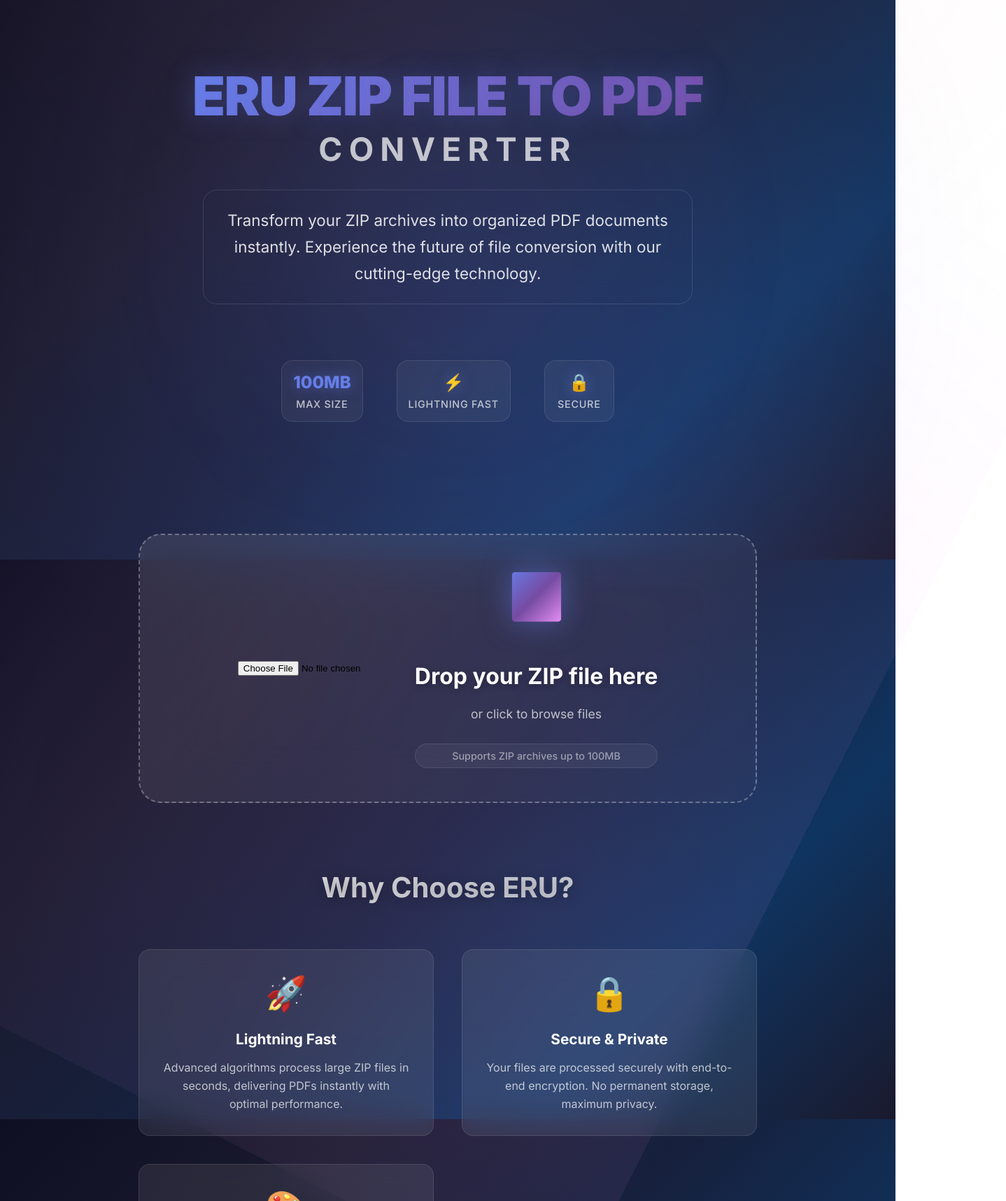
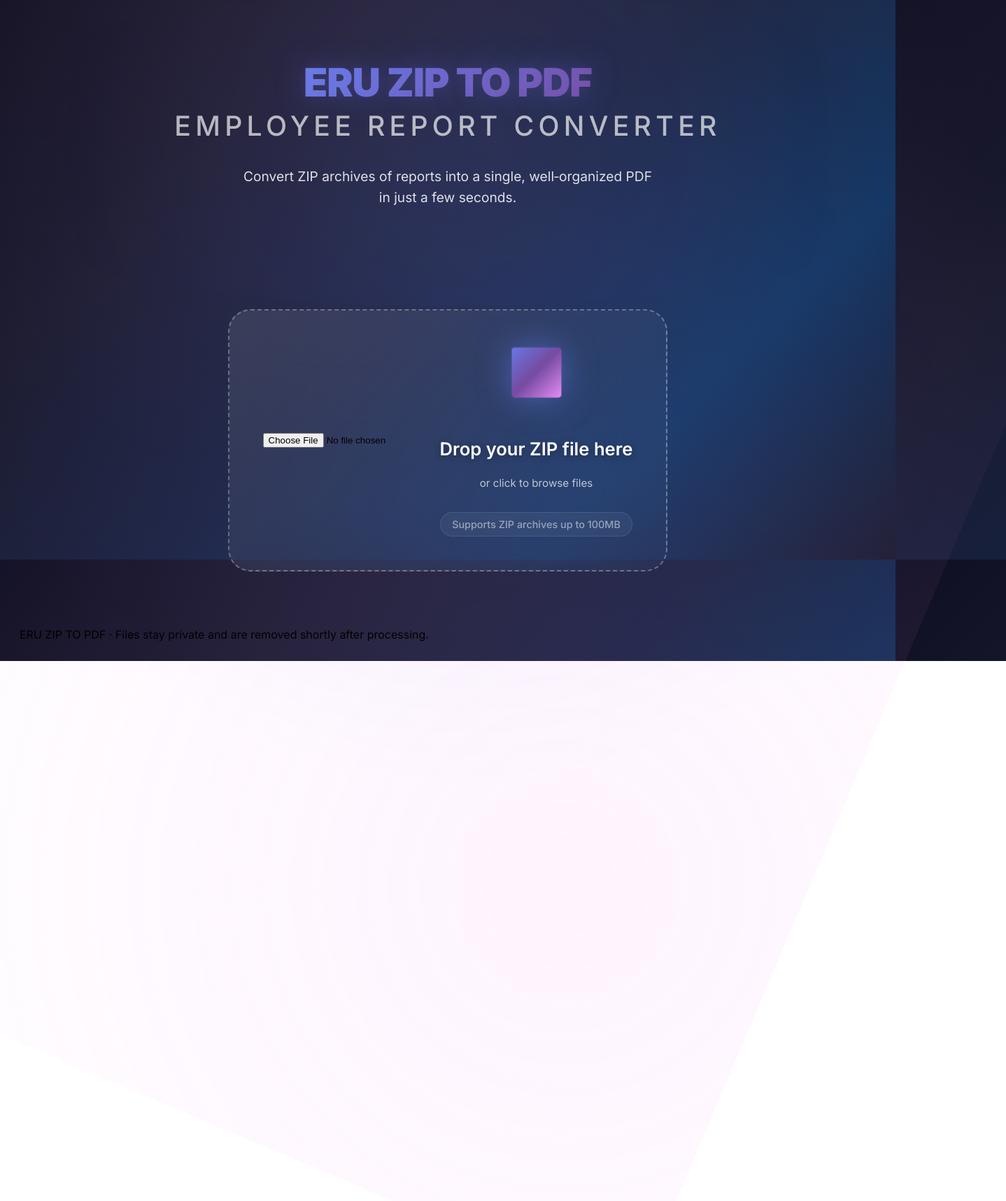
Before and after one commit to jhudel26/Eru_ziptopdfconverter, a React (Create React App) app: page / in a window 1280 px wide. Shown: the top 1717 px of the page at 70% size, 1438 px wide, since content can reach past the window. After the commit the page ends 945 px from the top, so only its background shows below. Built offline with nearby package versions, Linux system fonts and the light colour scheme.

Commit message:
Add files via upload

```diff
--- a/src/App.css
+++ b/src/App.css
@@ -54,9 +54,10 @@ body::before {
 .app-container {
   min-height: 100vh;
   display: flex;
-  align-items: center;
-  justify-content: center;
-  padding: 2rem;
+  flex-direction: column;
+  align-items: stretch;
+  justify-content: flex-start;
+  padding: 2.5rem 1.75rem 1.75rem;
   position: relative;
 }
 
@@ -70,9 +71,9 @@ body::before {
 
 .hero-section {
   text-align: center;
-  margin-bottom: 6rem;
+  margin-bottom: 3.5rem;
   position: relative;
-  padding: 4rem 2rem;
+  padding: 3rem 1.5rem 2.5rem;
   display: flex;
   flex-direction: column;
   align-items: center;
@@ -104,10 +105,10 @@ body::before {
 }
 
 .hero-title {
-  font-size: clamp(2.5rem, 6vw, 5rem);
+  font-size: clamp(2.2rem, 4.5vw, 3.5rem);
   font-weight: 900;
   line-height: 1.1;
-  margin-bottom: 2rem;
+  margin-bottom: 1.5rem;
   position: relative;
   display: flex;
   flex-direction: column;
@@ -130,11 +131,11 @@ body::before {
 
 .hero-title-sub {
   color: rgba(255, 255, 255, 0.9);
-  font-size: 0.6em;
-  font-weight: 700;
+  font-size: 0.7em;
+  font-weight: 500;
   text-transform: uppercase;
-  letter-spacing: 0.2em;
-  opacity: 0.8;
+  letter-spacing: 0.16em;
+  opacity: 0.75;
 }
 
 @keyframes text-glow {
@@ -147,145 +148,22 @@ body::before {
 }
 
 .hero-subtitle {
-  font-size: clamp(1rem, 2vw, 1.4rem);
+  font-size: clamp(0.95rem, 1.6vw, 1.2rem);
   font-weight: 400;
   color: rgba(255, 255, 255, 0.85);
-  max-width: 700px;
-  margin: 0 auto 3rem auto;
-  line-height: 1.7;
-  backdrop-filter: blur(15px);
-  padding: 1.5rem;
-  border-radius: 20px;
-  border: 1px solid rgba(255, 255, 255, 0.12);
+  max-width: 640px;
+  margin: 0 auto 2.25rem auto;
+  line-height: 1.6;
+  padding: 0.75rem 1.25rem;
+  border-radius: 12px;
   position: relative;
   overflow: hidden;
   text-align: center;
 }
 
-.hero-subtitle::before {
-  content: '';
-  position: absolute;
-  top: 0;
-  left: -100%;
-  width: 100%;
-  height: 100%;
-  background: linear-gradient(90deg, transparent, rgba(255, 255, 255, 0.05), transparent);
-  animation: shimmer 3s ease-in-out infinite;
-}
-
-@keyframes shimmer {
-  0% {
-    left: -100%;
-  }
-  100% {
-    left: 100%;
-  }
-}
-
-.hero-stats {
-  display: flex;
-  justify-content: center;
-  align-items: center;
-  gap: 3rem;
-  margin-top: 2rem;
-}
-
-.stat-item {
-  display: flex;
-  flex-direction: column;
-  align-items: center;
-  gap: 0.5rem;
-  padding: 1rem;
-  background: rgba(255, 255, 255, 0.05);
-  backdrop-filter: blur(10px);
-  border-radius: 16px;
-  border: 1px solid rgba(255, 255, 255, 0.1);
-  min-width: 100px;
-  transition: all 0.3s ease;
-}
-
-.stat-item:hover {
-  transform: translateY(-2px);
-  background: rgba(255, 255, 255, 0.08);
-  border-color: rgba(102, 126, 234, 0.3);
-}
-
-.stat-number {
-  font-size: 1.5rem;
-  font-weight: 800;
-  color: #667eea;
-  text-shadow: 0 0 20px rgba(102, 126, 234, 0.5);
-}
-
-.stat-label {
-  font-size: 0.9rem;
-  color: rgba(255, 255, 255, 0.7);
-  font-weight: 500;
-  text-transform: uppercase;
-  letter-spacing: 0.05em;
-}
-
 .upload-section {
   max-width: 900px;
-  margin: 0 auto 6rem auto;
-}
-
-.features-section {
-  margin-bottom: 6rem;
-}
-
-.features-title {
-  font-size: clamp(2rem, 4vw, 2.5rem);
-  font-weight: 700;
-  color: white;
-  text-align: center;
-  margin-bottom: 4rem;
-  background: linear-gradient(135deg, rgba(255, 255, 255, 0.9) 0%, rgba(255, 255, 255, 0.7) 100%);
-  background-clip: text;
-  -webkit-background-clip: text;
-  -webkit-text-fill-color: transparent;
-  text-shadow: 0 2px 20px rgba(0, 0, 0, 0.3);
-}
-
-.features-grid {
-  display: grid;
-  grid-template-columns: repeat(auto-fit, minmax(320px, 1fr));
-  gap: 2.5rem;
-  margin-top: 3rem;
-}
-
-.feature-card {
-  background: rgba(255, 255, 255, 0.08);
-  backdrop-filter: blur(20px);
-  border: 1px solid rgba(255, 255, 255, 0.1);
-  border-radius: 16px;
-  padding: 2rem;
-  text-align: center;
-  transition: all 0.4s ease;
-}
-
-.feature-card:hover {
-  transform: translateY(-8px);
-  box-shadow: 0 20px 40px rgba(0, 0, 0, 0.2);
-  border-color: #66ceea;
-}
-
-.feature-icon {
-  font-size: 3rem;
-  margin-bottom: 1.5rem;
-  display: block;
-}
-
-.feature-title {
-  font-size: 1.3rem;
-  font-weight: 700;
-  color: white;
-  margin-bottom: 1rem;
-}
-
-.feature-description {
-  color: rgba(255, 255, 255, 0.7);
-  line-height: 1.6;
+  margin: 0 auto 3rem auto;
 }
 
 .upload-zone {
@@ -359,15 +237,15 @@ body::before {
 }
 
 .upload-title {
-  font-size: 2rem;
-  font-weight: 700;
+  font-size: 1.6rem;
+  font-weight: 600;
   color: white;
   margin-bottom: 1rem;
   text-shadow: 0 2px 10px rgba(0, 0, 0, 0.3);
 }
 
 .upload-subtitle {
-  font-size: 1.1rem;
+  font-size: 0.95rem;
   color: rgba(255, 255, 255, 0.7);
   margin-bottom: 1.5rem;
   max-width: 400px;
@@ -404,7 +282,7 @@ body::before {
 }
 
 .file-name {
-  font-size: 1.3rem;
+  font-size: 1.1rem;
   font-weight: 600;
   color: white;
   margin-bottom: 0.5rem;
@@ -486,7 +364,7 @@ body::before {
 }
 
 .button-text {
-  font-size: 1.3rem;
+  font-size: 1.1rem;
 }
 
 .button-icon {
@@ -506,7 +384,7 @@ body::before {
 }
 
 .download-text {
-  font-weight: 600;
+  font-weight: 500;
 }
 
 .download-icon {
@@ -676,33 +554,28 @@ body::before {
 }
 
 .error-text {
-  color: #fca5a5;
-  font-weight: 500;
+  color: #fecaca;
+  font-weight: 400;
 }
 
 /* Responsive Design */
 @media (max-width: 768px) {
   .app-container {
-    padding: 1rem;
+    padding: 1.5rem 1rem;
   }
 
   .hero-section {
-    margin-bottom: 3rem;
-    padding: 2rem 1rem;
+    margin-bottom: 2.5rem;
+    padding: 2.25rem 1rem 1.75rem;
   }
 
   .hero-title {
-    font-size: 2.5rem;
+    font-size: 2.1rem;
   }
 
   .hero-subtitle {
     font-size: 1rem;
     padding: 1rem;
-  }
-
-  .hero-stats {
-    flex-direction: column;
-    gap: 1rem;
   }
 
   .upload-zone {
@@ -737,23 +610,8 @@ body::before {
     font-size: 1.1rem;
   }
 
-  .features-grid {
-    grid-template-columns: 1fr;
-    gap: 2rem;
-  }
-
-  .feature-card {
-    padding: 2rem 1.5rem;
-  }
-
-  .footer-content {
-    flex-direction: column;
-    gap: 1rem;
-    text-align: center;
-  }
-
-  .footer-links {
-    justify-content: center;
+  .footer {
+    margin-top: 0.5rem;
   }
 }
 
@@ -763,7 +621,7 @@ body::before {
   }
 
   .hero-title {
-    font-size: 2rem;
+    font-size: 1.9rem;
   }
 
   .hero-subtitle {
@@ -790,12 +648,8 @@ body::before {
     padding: 0.9rem 2rem;
   }
 
-  .feature-card {
-    padding: 1.5rem 1rem;
-  }
-
-  .features-title {
-    font-size: 1.8rem;
+  .footer-text {
+    font-size: 0.8rem;
   }
 }
 
--- a/src/App.js
+++ b/src/App.js
@@ -5,32 +5,16 @@ import './App.css';
 function App() {
   return (
     <div className="app-container">
-      <div className="main-content">
       {/* Hero Section */}
       <div className="hero-section">
-          <div className="hero-glow"></div>
+        <div className="hero-glow" />
         <h1 className="hero-title">
-            <span className="hero-title-main">ERU ZIP FILE TO PDF</span>
-            <span className="hero-title-sub">Converter</span>
+          <span className="hero-title-main">ERU ZIP TO PDF</span>
+          <span className="hero-title-sub">Employee Report Converter</span>
         </h1>
         <p className="hero-subtitle">
-            Transform your ZIP archives into organized PDF documents instantly.
-            Experience the future of file conversion with our cutting-edge technology.
+          Convert ZIP archives of reports into a single, well‑organized PDF in just a few seconds.
         </p>
-          <div className="hero-stats">
-            <div className="stat-item">
-              <span className="stat-number">100MB</span>
-              <span className="stat-label">Max Size</span>
-            </div>
-            <div className="stat-item">
-              <span className="stat-number">⚡</span>
-              <span className="stat-label">Lightning Fast</span>
-            </div>
-            <div className="stat-item">
-              <span className="stat-number">🔒</span>
-              <span className="stat-label">Secure</span>
-            </div>
-          </div>
       </div>
 
       {/* Upload Section */}
@@ -38,54 +22,12 @@ function App() {
         <FileUpload />
       </div>
 
-        {/* Features Section */}
-        <div className="features-section">
-          <h2 className="features-title">Why Choose ERU?</h2>
-          <div className="features-grid">
-            <div className="feature-card">
-              <div className="feature-icon-wrapper">
-                <div className="feature-icon">🚀</div>
-              </div>
-              <h3 className="feature-title">Lightning Fast</h3>
-              <p className="feature-description">
-                Advanced algorithms process large ZIP files in seconds, delivering PDFs instantly with optimal performance.
+      {/* Footer */}
+      <footer className="footer">
+        <p className="footer-text">
+          ERU ZIP TO PDF · Files stay private and are removed shortly after processing.
         </p>
-            </div>
-            <div className="feature-card">
-              <div className="feature-icon-wrapper">
-                <div className="feature-icon">🔒</div>
-              </div>
-              <h3 className="feature-title">Secure & Private</h3>
-              <p className="feature-description">
-                Your files are processed securely with end-to-end encryption. No permanent storage, maximum privacy.
-              </p>
-            </div>
-            <div className="feature-card">
-              <div className="feature-icon-wrapper">
-                <div className="feature-icon">🎨</div>
-              </div>
-              <h3 className="feature-title">Modern Design</h3>
-              <p className="feature-description">
-                Experience cutting-edge UI with glassmorphism effects, smooth animations, and futuristic aesthetics.
-              </p>
-            </div>
-          </div>
-        </div>
-
-        {/* Footer */}
-        <div className="footer">
-          <div className="footer-content">
-            <p className="footer-text">
-              Built with ❤️ for the future • ERU ZIP FILE TO PDF Converter
-            </p>
-            <div className="footer-links">
-              <a href="#" className="footer-link">Privacy</a>
-              <a href="#" className="footer-link">Terms</a>
-              <a href="#" className="footer-link">Support</a>
-            </div>
-          </div>
-        </div>
-      </div>
+      </footer>
     </div>
   );
 }
--- a/src/components/FileUpload.js
+++ b/src/components/FileUpload.js
@@ -1,6 +1,5 @@
 import React, { useState, useRef } from 'react';
 import axios from 'axios';
-import { Upload, File, Download, AlertCircle, CheckCircle, X } from 'lucide-react';
 
 const FileUpload = () => {
   const [selectedFile, setSelectedFile] = useState(null);
```
Lines whose indentation alone changed are shown as unchanged.
